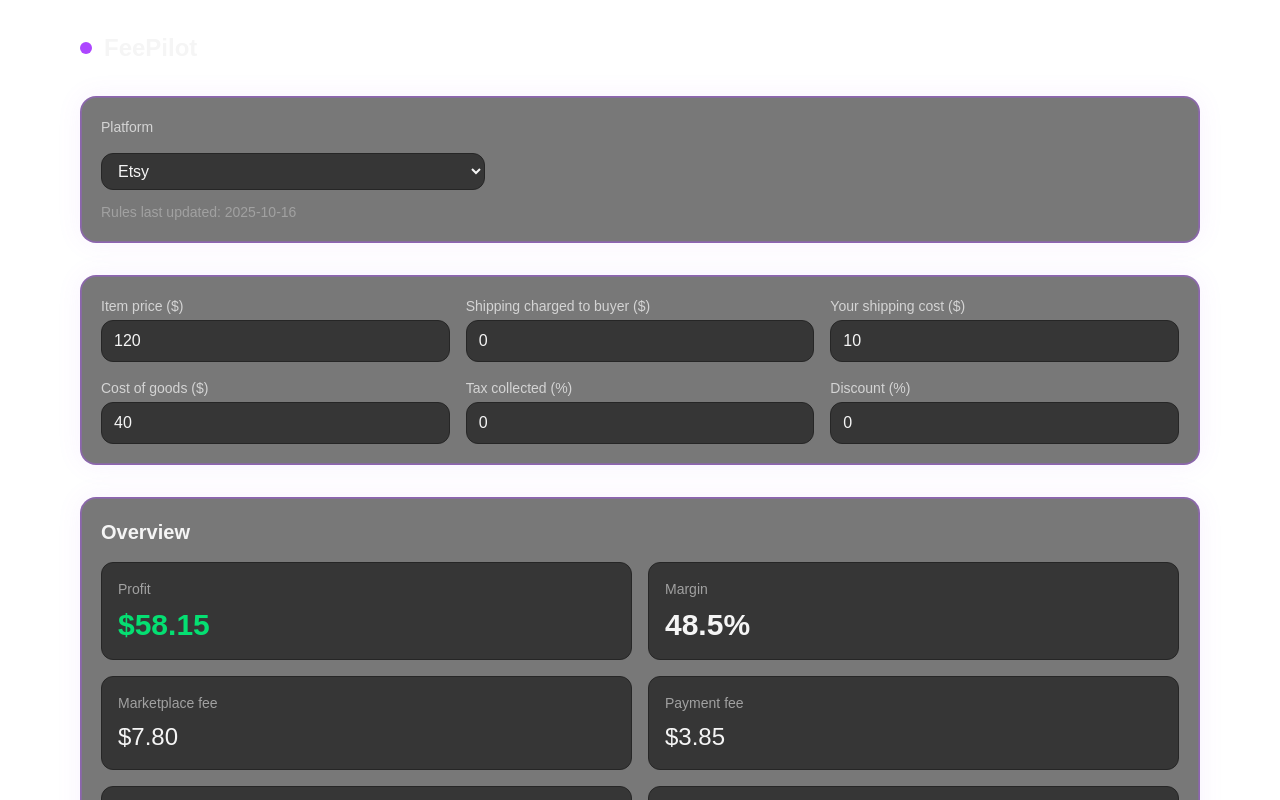
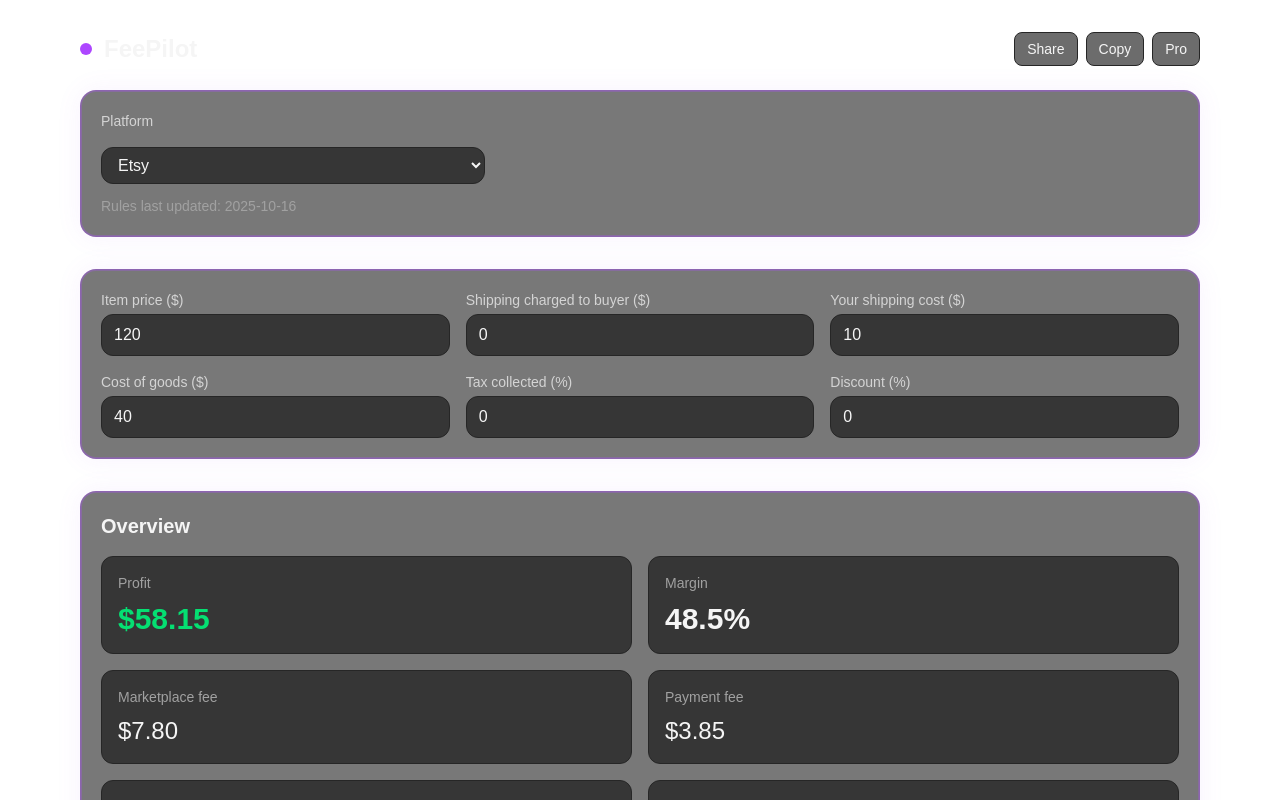
Before and after one commit to gpcreativestudios2018/FeePilot, a Next.js app: page / in a window 1280 px wide. Shown: the top 800 px of the page. Built offline with nearby package versions, Linux system fonts and the light colour scheme.

Commit message:
feat: restore Share/Copy/Pro; short URL (omit defaults); title resets app

```diff
--- a/src/app/page.tsx
+++ b/src/app/page.tsx
@@ -9,19 +9,36 @@ import {
   FeeRule,
 } from '@/data/fees';
 
-/* ---------------- helpers ---------------- */
+/* ---------------- defaults + helpers ---------------- */
+
+const DEFAULT_PLATFORM: PlatformKey = 'etsy';
+const DEFAULTS = {
+  p: 120,
+  sc: 0,
+  ss: 10,
+  cg: 40,
+  tx: 0,
+  dc: 0,
+};
+
+type Inputs = {
+  p: number; // price
+  sc: number; // ship charge to buyer
+  ss: number; // ship cost (seller)
+  cg: number; // cogs
+  tx: number; // tax %
+  dc: number; // discount %
+};
 
 function clamp(n: number, min = -1_000_000, max = 1_000_000) {
   if (Number.isNaN(n) || !Number.isFinite(n)) return 0;
   return Math.max(min, Math.min(max, n));
 }
-
 function parseLooseNumber(s: string): number {
   if (s.trim() === '') return 0;
   const n = Number(s.replace(/[^\d.-]/g, ''));
   return Number.isFinite(n) ? n : 0;
 }
-
 function fmtMoney(n: number) {
   return `$${n.toFixed(2)}`;
 }
@@ -32,20 +49,11 @@ function cx(...list: (string | false | null | undefined)[]) {
   return list.filter(Boolean).join(' ');
 }
 
-/* -------- purple frame -------- */
+/* purple frame */
 const sectionFrame =
   'rounded-2xl border border-purple-500/40 bg-neutral-950/55 shadow-[0_0_0_1px_rgba(168,85,247,.3)_inset,0_0_26px_rgba(168,85,247,.08)]';
 
 /* ---------------- fee engine ---------------- */
-
-type Inputs = {
-  p: number; // price
-  sc: number; // ship charge to buyer
-  ss: number; // ship cost (seller)
-  cg: number; // cogs
-  tx: number; // tax %
-  dc: number; // discount %
-};
 
 type Row = {
   key: PlatformKey;
@@ -73,7 +81,6 @@ function computeForPlatform(platform: PlatformKey, inputs: Inputs): Row {
   const marketplaceBase = discountedPrice + shipCharged + discountedPrice * taxPct;
 
   const marketplaceFee = marketplaceBase * (rule.marketplacePct ?? 0);
-
   const paymentFee =
     discountedPrice * (rule.paymentPct ?? 0) + (rule.paymentFixed ?? 0);
 
@@ -94,7 +101,35 @@ function computeForPlatform(platform: PlatformKey, inputs: Inputs): Row {
   };
 }
 
-/* ----------- NumberField with local text state ----------- */
+/* -------------- URL build (short + omit defaults) -------------- */
+
+function buildShortURL(
+  baseHref: string,
+  platform: PlatformKey,
+  inputs: Inputs
+): string {
+  const url = new URL(baseHref);
+  const q = url.searchParams;
+  q.delete('pf');
+  q.delete('p');
+  q.delete('sc');
+  q.delete('ss');
+  q.delete('cg');
+  q.delete('tx');
+  q.delete('dc');
+
+  if (platform !== DEFAULT_PLATFORM) q.set('pf', platform);
+
+  (Object.keys(DEFAULTS) as (keyof Inputs)[]).forEach((key) => {
+    const def = DEFAULTS[key];
+    const v = inputs[key];
+    if (v !== def) q.set(key, String(v));
+  });
+
+  return url.toString();
+}
+
+/* -------------- NumberField: local text state -------------- */
 
 function NumberField({
   label,
@@ -104,13 +139,12 @@ function NumberField({
 }: {
   label: string;
   value: number;
-  onCommit: (n: number) => void; // commit on blur / Enter
+  onCommit: (n: number) => void;
   suffix?: string;
 }) {
   const [text, setText] = useState<string>(String(value));
   const focusedRef = useRef(false);
 
-  // If parent value changes while we're NOT focused, mirror it into the input.
   useEffect(() => {
     if (!focusedRef.current) setText(String(value));
   }, [value]);
@@ -118,7 +152,7 @@ function NumberField({
   const commit = () => {
     const n = clamp(parseLooseNumber(text));
     onCommit(n);
-    setText(String(n)); // normalize what you see after commit
+    setText(String(n));
   };
 
   return (
@@ -135,7 +169,7 @@ function NumberField({
         }}
         onKeyDown={(e) => {
           if (e.key === 'Enter') {
-            (e.target as HTMLInputElement).blur(); // triggers commit onBlur
+            (e.target as HTMLInputElement).blur();
           }
         }}
         className="rounded-xl border border-neutral-800 bg-neutral-950/60 px-3 py-2 text-neutral-100 outline-none focus:border-purple-500"
@@ -151,21 +185,15 @@ function NumberField({
 /* ---------------- page ---------------- */
 
 export default function Page() {
-  const [platform, setPlatform] = useState<PlatformKey>('etsy');
-  const [inputs, setInputs] = useState<Inputs>({
-    p: 120,
-    sc: 0,
-    ss: 10,
-    cg: 40,
-    tx: 0,
-    dc: 0,
-  });
-
-  // track active inputs to avoid URL sync while typing
+  const [platform, setPlatform] = useState<PlatformKey>(DEFAULT_PLATFORM);
+  const [inputs, setInputs] = useState<Inputs>({ ...DEFAULTS });
   const activeInputsRef = useRef(0);
   const isTyping = activeInputsRef.current > 0;
 
-  // Hook into focus/blur of the document to count focused inputs
+  // Header feedback for copy/share
+  const [copied, setCopied] = useState(false);
+
+  // count focused inputs (avoid URL churn while typing)
   useEffect(() => {
     const onFocus = (e: FocusEvent) => {
       if (e.target instanceof HTMLInputElement) activeInputsRef.current += 1;
@@ -182,64 +210,119 @@ export default function Page() {
     };
   }, []);
 
-  // Hydrate from URL once
+  // Hydrate once from short URL
   useEffect(() => {
     const url = new URL(window.location.href);
     const q = url.searchParams;
-    const get = (key: string, def: number) =>
+    const get = (key: keyof Inputs, def: number) =>
       clamp(parseLooseNumber(q.get(key) ?? String(def)));
 
     const next: Inputs = {
-      p: get('p', inputs.p),
-      sc: get('sc', inputs.sc),
-      ss: get('ss', inputs.ss),
-      cg: get('cg', inputs.cg),
-      tx: get('tx', inputs.tx),
-      dc: get('dc', inputs.dc),
+      p: get('p', DEFAULTS.p),
+      sc: get('sc', DEFAULTS.sc),
+      ss: get('ss', DEFAULTS.ss),
+      cg: get('cg', DEFAULTS.cg),
+      tx: get('tx', DEFAULTS.tx),
+      dc: get('dc', DEFAULTS.dc),
     };
     setInputs(next);
 
-    const pf = q.get('pf') as PlatformKey | null;
-    if (pf && RULES[pf]) setPlatform(pf);
-    // eslint-disable-next-line react-hooks/exhaustive-deps
+    const pf = (q.get('pf') as PlatformKey | null) || DEFAULT_PLATFORM;
+    if (RULES[pf]) setPlatform(pf);
   }, []);
 
-  // Debounced URL sync (only when NOT typing)
+  // Short URL sync (omit defaults)
   useEffect(() => {
     if (isTyping) return;
     const t = window.setTimeout(() => {
-      const url = new URL(window.location.href);
-      const q = url.searchParams;
-      q.set('p', String(inputs.p));
-      q.set('sc', String(inputs.sc));
-      q.set('ss', String(inputs.ss));
-      q.set('cg', String(inputs.cg));
-      q.set('tx', String(inputs.tx));
-      q.set('dc', String(inputs.dc));
-      q.set('pf', platform);
-      window.history.replaceState({}, '', url.toString());
-    }, 500);
+      const shortURL = buildShortURL(window.location.href, platform, inputs);
+      window.history.replaceState({}, '', shortURL);
+    }, 300);
     return () => window.clearTimeout(t);
   }, [inputs, platform, isTyping]);
 
+  // calculate
   const current = useMemo(
     () => computeForPlatform(platform, inputs),
     [platform, inputs]
   );
-
   const compareRows = useMemo(
     () => PLATFORMS.map((p) => computeForPlatform(p.key, inputs)),
     [inputs]
   );
+
+  // actions
+  const resetAll = () => {
+    setPlatform(DEFAULT_PLATFORM);
+    setInputs({ ...DEFAULTS });
+    const url = new URL(window.location.href);
+    url.search = '';
+    window.history.replaceState({}, '', url.toString());
+  };
+
+  const getShareURL = () => buildShortURL(window.location.href, platform, inputs);
+
+  const doCopy = async () => {
+    const url = getShareURL();
+    await navigator.clipboard.writeText(url);
+    setCopied(true);
+    setTimeout(() => setCopied(false), 1200);
+  };
+
+  const doShare = async () => {
+    const url = getShareURL();
+    if ((navigator as any).share) {
+      try {
+        await (navigator as any).share({ url, title: 'FeePilot' });
+      } catch {
+        // ignore
+      }
+    } else {
+      await doCopy();
+      alert('Link copied to clipboard.');
+    }
+  };
 
   /* ---------------- render ---------------- */
 
   return (
     <main className="mx-auto max-w-6xl px-4 py-8 text-neutral-100">
       {/* Header */}
-      <div className="mb-8 flex items-center gap-3">
-        <div className="h-3 w-3 rounded-full bg-purple-500" />
-        <h1 className="text-2xl font-semibold">FeePilot</h1>
+      <div className="mb-6 flex items-center justify-between">
+        <button
+          onClick={resetAll}
+          className="group flex items-center gap-3"
+          title="Reset to defaults"
+        >
+          <div className="h-3 w-3 rounded-full bg-purple-500 group-hover:scale-110 transition-transform" />
+          <h1 className="text-2xl font-semibold group-hover:text-purple-300 transition-colors">
+            FeePilot
+          </h1>
+        </button>
+
+        <div className="flex items-center gap-2">
+          <button
+            onClick={doShare}
+            className="rounded-lg border border-neutral-800 bg-neutral-950/60 px-3 py-1.5 text-sm hover:border-purple-500"
+            title="Share"
+          >
+            Share
+          </button>
+          <button
+            onClick={doCopy}
+            className="rounded-lg border border-neutral-800 bg-neutral-950/60 px-3 py-1.5 text-sm hover:border-purple-500"
+            title="Copy link"
+          >
+            {copied ? 'Copied!' : 'Copy'}
+          </button>
+          <a
+            href="/pro"
+            className="rounded-lg border border-neutral-800 bg-neutral-950/60 px-3 py-1.5 text-sm hover:border-purple-500"
+            title="Pro"
+          >
+            Pro
+          </a>
+        </div>
       </div>
 
       {/* Platform */}
```
